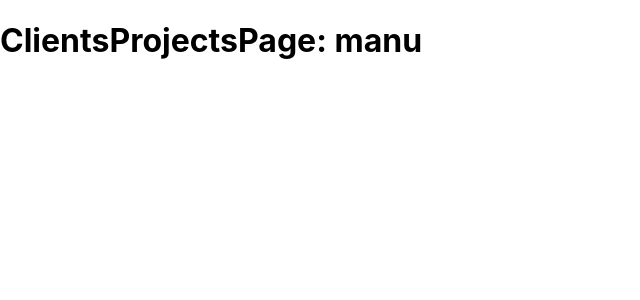
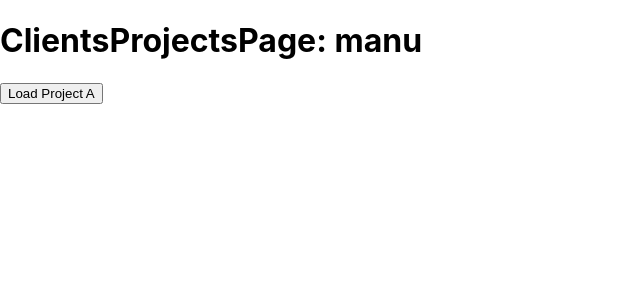
Before and after one commit to jaytula/nextjs-course, a Next.js app: page /clients/manu in a window 1280 px wide. Shown: the top 300 px of the page, without its empty margins (0-640 px from the left). Built offline with nearby package versions, Linux system fonts and the light colour scheme.

Commit message:
Lesson 3.62: Navigating Programatically

```diff
--- a/pages/clients/[id]/index.tsx
+++ b/pages/clients/[id]/index.tsx
@@ -7,6 +7,19 @@ const ClientsProjectsPage = () => {
   return (
     <div>
       <h1>ClientsProjectsPage: {id}</h1>
+      <button
+        onClick={() => {
+          router.push({
+            pathname: '/clients/[id]/[clientprojectid]',
+            query: {
+              id: id,
+              clientprojectid: 'projecta'
+            }
+          });
+        }}
+      >
+        Load Project A
+      </button>
     </div>
   );
 };
```
